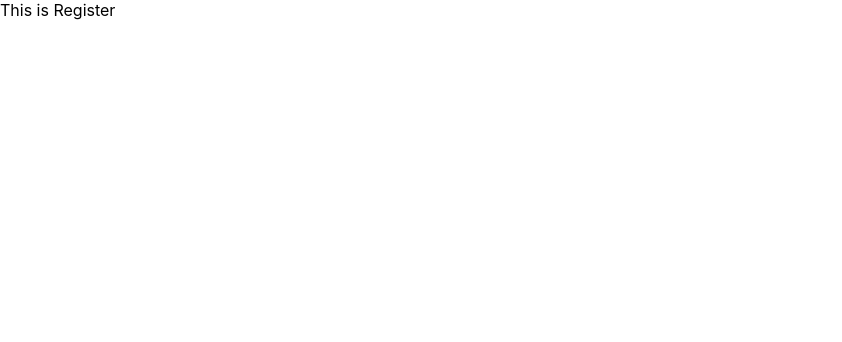
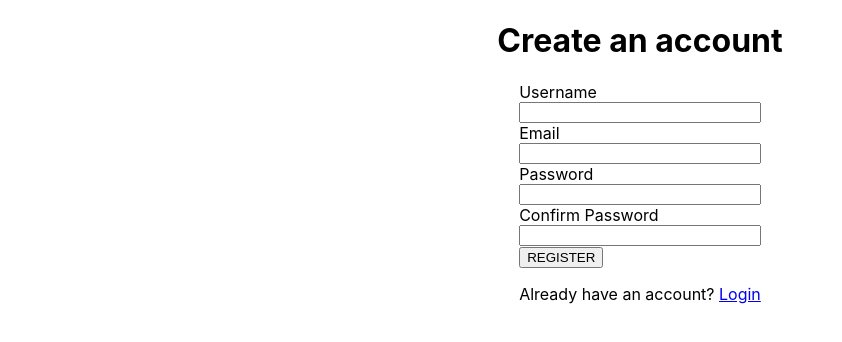
Before and after one commit to innocdavid/forum-gui, a React (Create React App) app: page /register in a window 1280 px wide. Shown: the top 342 px of the page, without its empty margins (0-842 px from the left). Built offline with nearby package versions, Linux system fonts and the light colour scheme.

Commit message:
Register Component - Add username input field - Add email input field - Add password input field - Add confirm password input filed - Add a register button - Add a already have an account link

```diff
--- a/src/components/register.jsx
+++ b/src/components/register.jsx
@@ -1,10 +1,101 @@
-import React from "react";
+import React, { useState } from "react";
+import { Link } from "react-router-dom";
 
 const Register = () => {
+
+    // state
+    const [user, setUser] = useState({
+        username: "",
+        email: "",
+        password: "",
+        confirmPassword: ""
+    });
+
+    const handleChange = (e) => {
+        setUser(prev => ({
+            ...prev, [e.target.name]: e.target.value
+        }))
+    };
+
+    const handleSubmit = (e) => {
+        e.preventDefault();
+        console.log(user);
+    }
+
     return (
-        <div>
-            This is Register
-        </div>
+        <main
+            style={{
+                //backgroundColor: "#ccc",
+                display: "flex",
+                flexDirection: "column",
+                justifyContent: "center",
+                alignItems: "center",
+                //width: "300px"
+            }}
+        >
+            <h1>Create an account</h1>
+            <form onSubmit={ handleSubmit }>
+                <div style={{ display: "flex", flexDirection: "column"}}>
+                    <label htmlFor="username">Username</label>
+                    <input
+                        type="text"
+                        name="username"
+                        id="username"
+                        required
+                        value={ user.username }
+                        onChange={ handleChange }
+                    />
+                </div>
+
+                <div style={{ display: "flex", flexDirection: "column"}}>
+                    <label htmlFor="email">Email</label>
+                    <input
+                        type="email"
+                        name="email"
+                        id="email"
+                        required
+                        value={ user.email }
+                        onChange={ handleChange }
+                    />
+                </div>
+
+                <div style={{ display: "flex", flexDirection: "column"}}>
+                    <label htmlFor="password">Password</label>
+                    <input
+                        type="password"
+                        name="password"
+                        id="password"
+                        required
+                        value={ user.password }
+                        onChange={ handleChange }
+                    />
+                </div>
+
+                <div style={{ display: "flex", flexDirection: "column"}}>
+                    <label htmlFor="confirmPassword">Confirm Password</label>
+                    <input
+                        type="password"
+                        name="confirmPassword"
+                        id="confirmPassword"
+                        required
+                        value={ user.confirmPassword }
+                        onChange={ handleChange }
+                    />
+                </div>
+
+                <div>
+                    <input
+                        type="submit"
+                        value="REGISTER"
+                    />
+                </div>
+                <div>
+                    <p>
+                        Already have an account? <Link to="/">Login</Link>
+                    </p>
+                </div>
+            </form>
+        </main>
     );
 }
 
```
